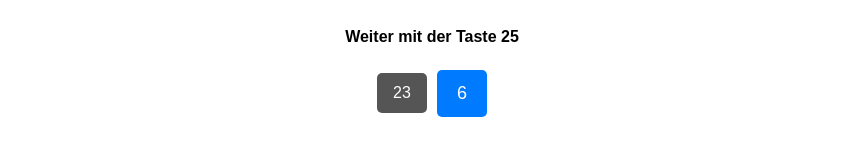
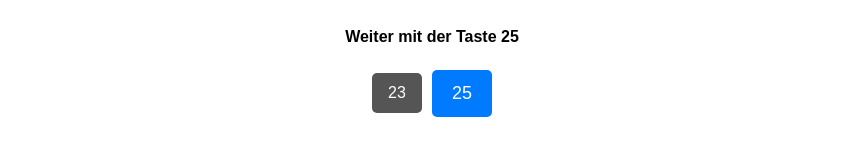
Before and after one commit to MuseumWolfenbuettel/24.-Politischer-Neubeginn, a plain HTML site: page index.html in a window 1280 px wide. Shown: the part 457-624 px from the top of the page, without its empty margins (208-1071 px from the left). Drawn offline with Linux system fonts and the light colour scheme.

Commit message:
Update index.html

```diff
--- a/index.html
+++ b/index.html
@@ -80,7 +80,7 @@ Die britische Militärregierung legte in ihrer Besatzungszone zum 1. April 1946
             <a href="https://museumwolfenbuettel.github.io/23.Heimatsuchende/" class="button small-button">23</a>
 
             <!-- Кнопка 6, ведущая на следующую страницу -->
-            <a href="https://museumwolfenbuettel.github.io/Buerger-Museum/" class="button">6</a>
+            <a href="https://museumwolfenbuettel.github.io/25Ab-1945-Demokratischer-Neubeginn-und-Wirtschaftswunder-in-der-Kommune-/" class="button">25</a>
         </div>
 
         <!-- Логотип под кнопками -->
```
